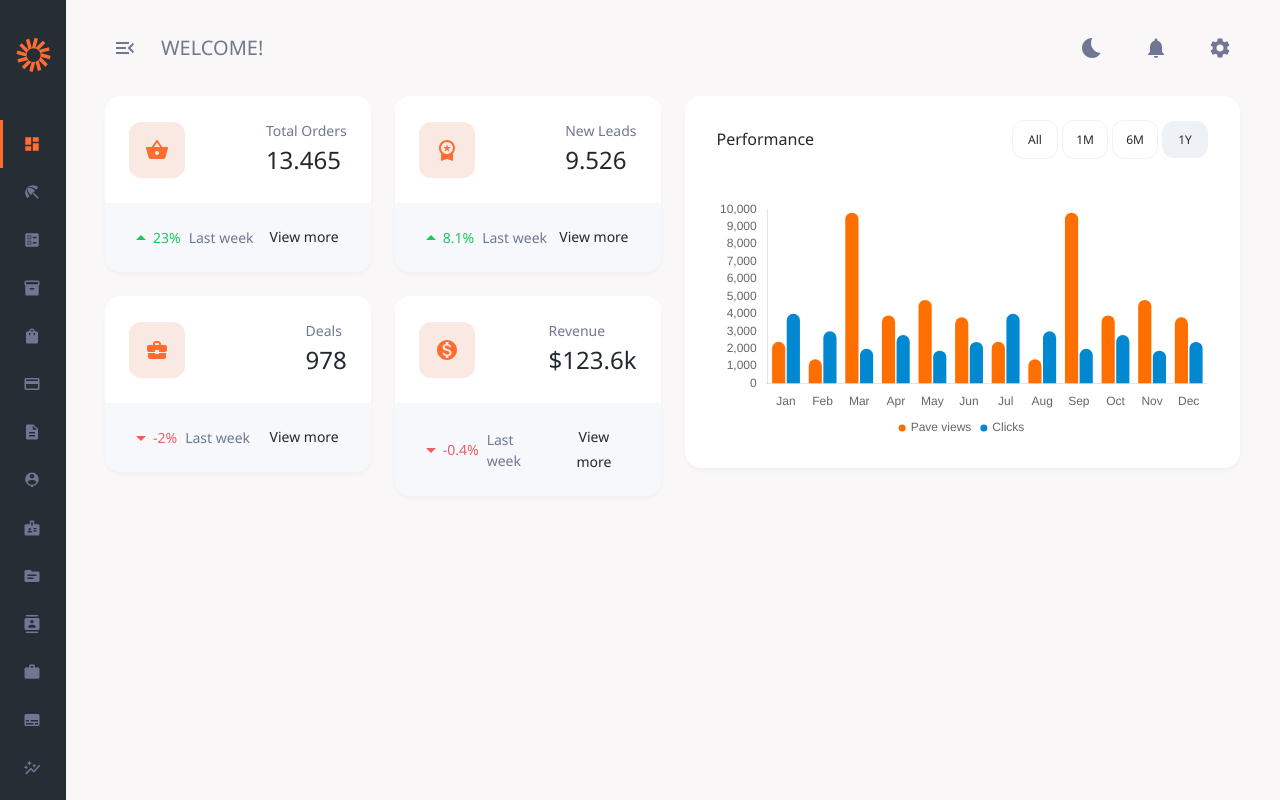
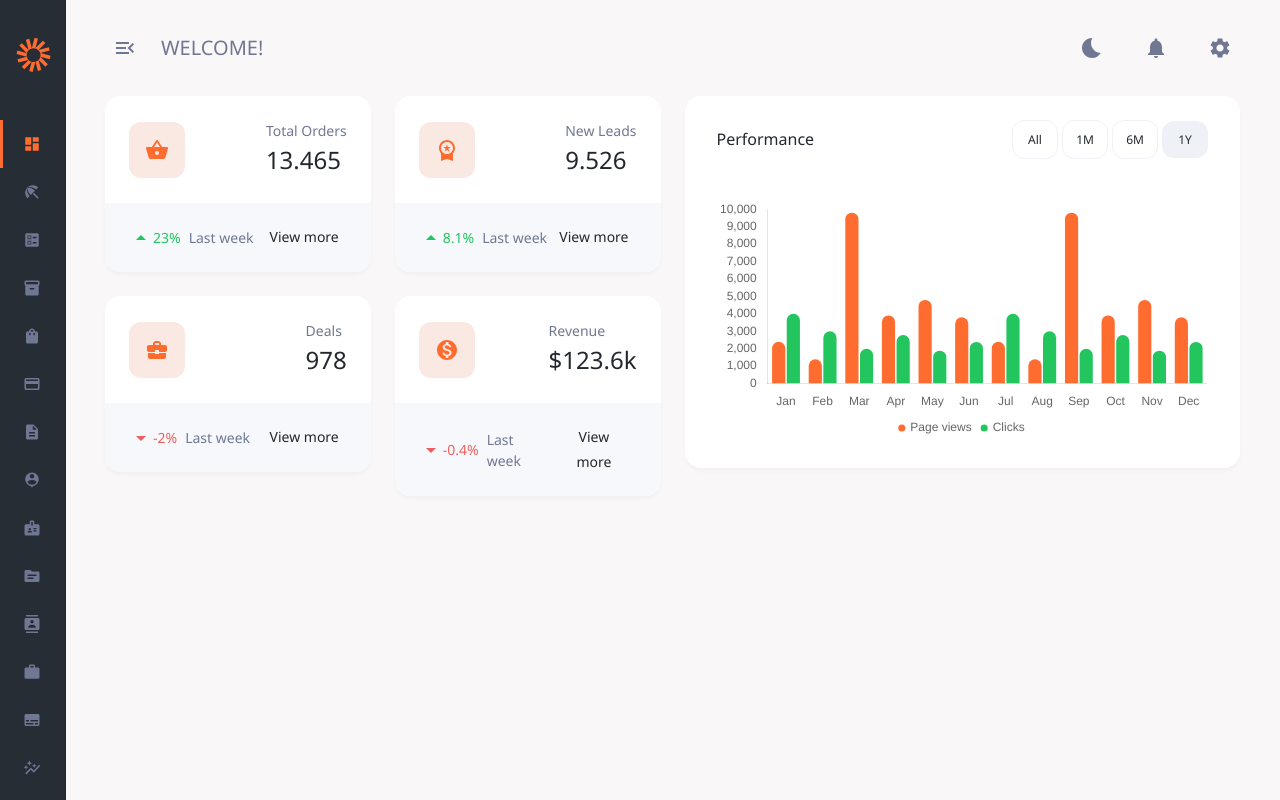
Before and after one commit to romaopedro199/reactjs-store-admin, a React (Vite) app: page /dashboard in a window 1280 px wide. Built offline with nearby package versions, Linux system fonts and the light colour scheme.

Commit message:
refactor performance chart

```diff
--- a/src/modules/dashboard/components/performance-card/index.tsx
+++ b/src/modules/dashboard/components/performance-card/index.tsx
@@ -1,5 +1,5 @@
 import ButtonHover from "@/modules/core/components/button-hover";
-import { Box, Typography } from "@mui/material";
+import { Box, Typography, useTheme } from "@mui/material";
 import { useState } from "react";
 import { Bar } from "react-chartjs-2";
 import {
@@ -13,67 +13,40 @@ import {
 } from "chart.js";
 import { performanceCardSx } from "@/modules/dashboard/components/performance-card/styles";
 import { ABBREVIATED_MONTHS } from "@/constants/months";
+import { performanceChartOptions } from "./utils";
 
 Chart.register(CategoryScale, LinearScale, BarElement, Title, Tooltip, Legend);
+
+const CustomBarChart = () => {
+  const theme = useTheme();
 
   const data = {
     labels: ABBREVIATED_MONTHS,
     datasets: [
       {
-      label: "Pave views",
+        label: "Page views",
         data: [
-        2400, 1398, 9800, 3908, 4800, 3800, 2400, 1398, 9800, 3908, 4800, 3800,
+          2400, 1398, 9800, 3908, 4800, 3800, 2400, 1398, 9800, 3908, 4800,
+          3800,
         ],
-      backgroundColor: "#ff6f00",
+        backgroundColor: theme.palette.primary.main,
         borderRadius: 8,
       },
       {
         label: "Clicks",
         data: [
-        4000, 3000, 2000, 2780, 1890, 2390, 4000, 3000, 2000, 2780, 1890, 2390,
+          4000, 3000, 2000, 2780, 1890, 2390, 4000, 3000, 2000, 2780, 1890,
+          2390,
         ],
-      backgroundColor: "#0288d1",
+        backgroundColor: theme.palette.success.main,
         borderRadius: 8,
       },
     ],
   };
 
-const options = {
-  responsive: true,
-  plugins: {
-    legend: {
-      display: true,
-      position: "bottom" as const,
-      labels: {
-        padding: 10,
-        usePointStyle: true,
-        pointStyle: "circle",
-        boxWidth: 5,
-        boxHeight: 5,
-      },
-    },
-    tooltip: {
-      enabled: false,
-    },
-  },
-  scales: {
-    x: {
-      grid: {
-        display: false,
-      },
-    },
-    y: {
-      grid: {
-        display: false,
-      },
-    },
-  },
-};
-
-const CustomBarChart = () => {
   return (
     <Box pt={5} maxHeight={250} display="flex" justifyContent="center">
-      <Bar data={data} options={options} />
+      <Bar data={data} options={performanceChartOptions} />
     </Box>
   );
 };
--- /dev/null
+++ b/src/modules/dashboard/components/performance-card/utils.ts
@@ -0,0 +1,31 @@
+export const performanceChartOptions = {
+  responsive: true,
+  plugins: {
+    legend: {
+      display: true,
+      position: "bottom" as const,
+      labels: {
+        padding: 10,
+        usePointStyle: true,
+        pointStyle: "circle",
+        boxWidth: 5,
+        boxHeight: 5,
+      },
+    },
+    tooltip: {
+      enabled: false,
+    },
+  },
+  scales: {
+    x: {
+      grid: {
+        display: false,
+      },
+    },
+    y: {
+      grid: {
+        display: false,
+      },
+    },
+  },
+};
```
Lines whose indentation alone changed are shown as unchanged.
